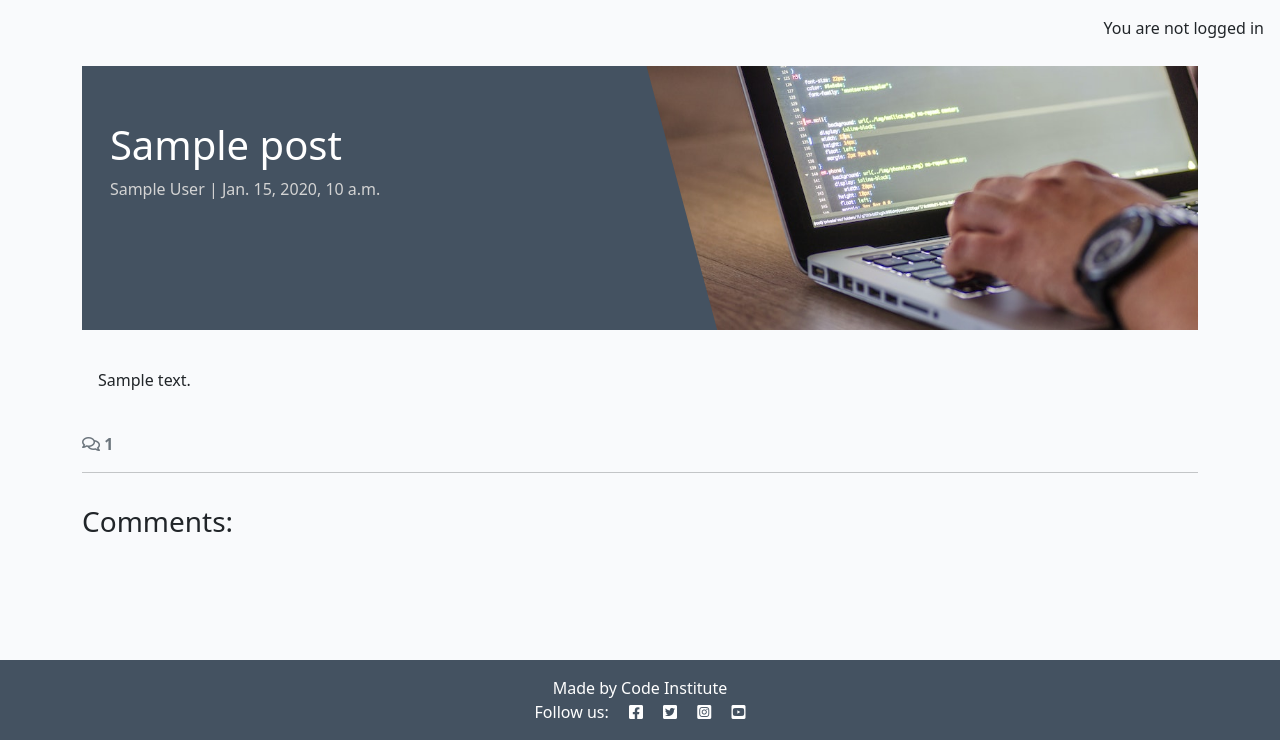
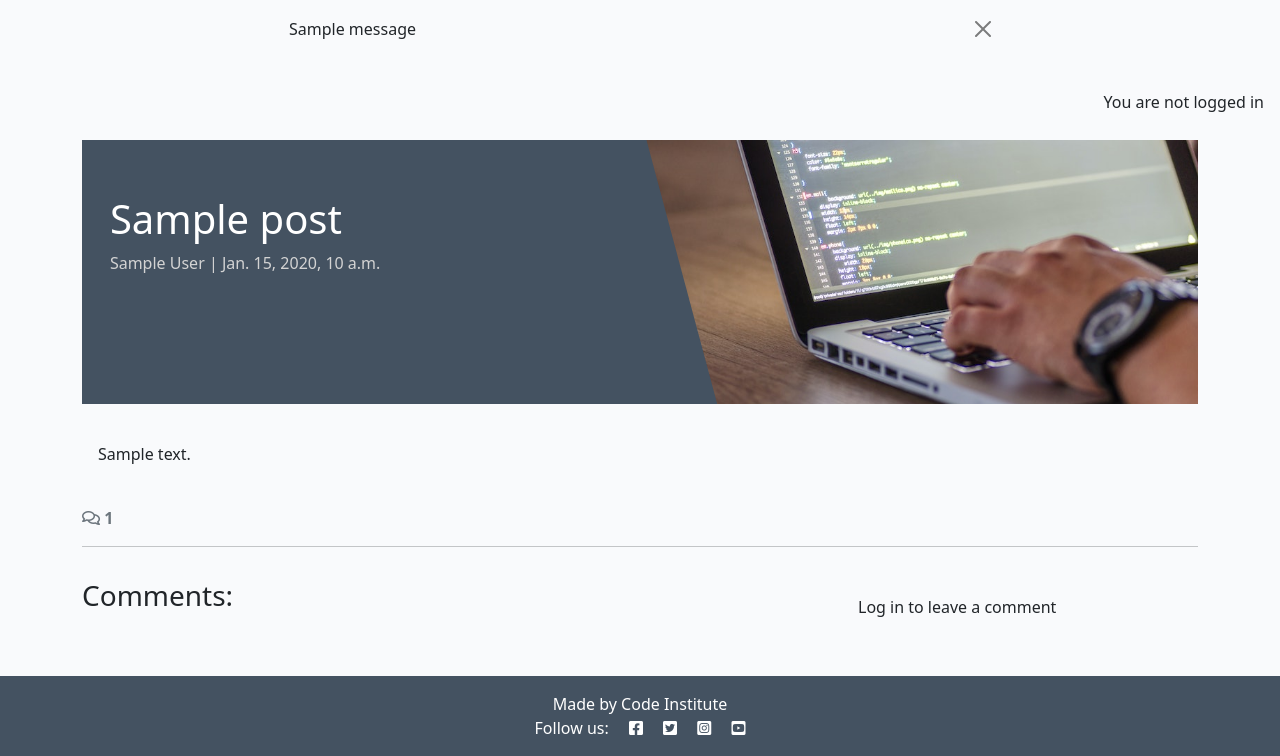
Before and after one commit to Nikkig087/django-blog, a Django app: template blog/templates/blog/post_detail.html in a window 1280 px wide. Shown: the part 60-816 px from the top of the page. Run offline with Django 3.2, Linux system fonts and the light colour scheme; the template is opened without the code that fills it: most values are stand-ins (such as "Sample title", 1, 10 or a date in 2020); one stand-in notice (Sample message) is shown; some libraries are stand-ins or nearby versions.

Commit message:
added crispy form for comments

```diff
--- a/blog/templates/blog/post_detail.html
+++ b/blog/templates/blog/post_detail.html
@@ -1,5 +1,6 @@
 {% extends 'base.html' %} {% block content %}
 {% load static %}
+{% load crispy_forms_tags %}
 
 <div class="masthead">
     <div class="container">
@@ -71,6 +72,24 @@
         {% endfor %}
       </div>
     </div>
+      <!-- Creating New Comments -->
+      <div class="col-md-4 card mb-4 mt-3">
+        <div class="card-body">
+          {% if user.is_authenticated %}
+          <h3>Leave a comment:</h3>
+          <p>Posting as: {{ user.username }}</p>
+          <form id="commentForm" method="post"
+            style="margin-top: 1.3em;">
+            {{ comment_form | crispy }}
+            {% csrf_token %}
+            <button id="submitButton" type="submit"
+              class="btn btn-signup btn-lg">Submit</button>
+          </form>
+          {% else %}
+          <p>Log in to leave a comment</p>
+          {% endif %}
+        </div>
+      </div>
   </div>
 </div>
 
--- a/codestar/settings.py
+++ b/codestar/settings.py
@@ -48,6 +48,8 @@ INSTALLED_APPS = [
     'allauth',
     'allauth.account',
     'allauth.socialaccount',
+    'crispy_forms',
+    'crispy_bootstrap5',
     'django_summernote',
     'blog',
     'about',
@@ -57,6 +59,9 @@ INSTALLED_APPS = [
 SITE_ID = 1
 LOGIN_REDIRECT_URL = '/'
 LOGOUT_REDIRECT_URL = '/'
+
+CRISPY_ALLOWED_TEMPLATE_PACKS = "bootstrap5"
+CRISPY_TEMPLATE_PACK = "bootstrap5"
 
 MIDDLEWARE = [
     'django.middleware.security.SecurityMiddleware',
--- a/requirements.txt
+++ b/requirements.txt
@@ -1,7 +1,9 @@
 asgiref==3.8.1
+crispy-bootstrap5==0.7
 dj-database-url==0.5.0
 Django==4.2.14
 django-allauth==0.57.2
+django-crispy-forms==2.3
 django-summernote==0.8.20.0
 gunicorn==20.1.0
 oauthlib==3.2.2
--- a/templates/base.html
+++ b/templates/base.html
@@ -74,6 +74,21 @@
             </div>
         </div>
     </nav>
+    <!-- displaying Django messages -->
+<div class="container">
+    <div class="row">
+      <div class="col-md-8 offset-md-2">
+        {% for message in messages %}
+        <div class="alert {{ message.tags }} alert-dismissible
+          fade show" id="msg" role="alert">
+          {{ message | safe }}
+          <button type="button" class="btn-close"
+            data-bs-dismiss="alert" aria-label="Close"></button>
+        </div>
+        {% endfor %}
+      </div>
+    </div>
+  </div>
 
     <main class="flex-shrink-0 main-bg">
         {% if user.is_authenticated %}
```
Also changed, not shown: blog/forms.py (added, +8 -0 lines), blog/views.py (+16 -1 lines).
